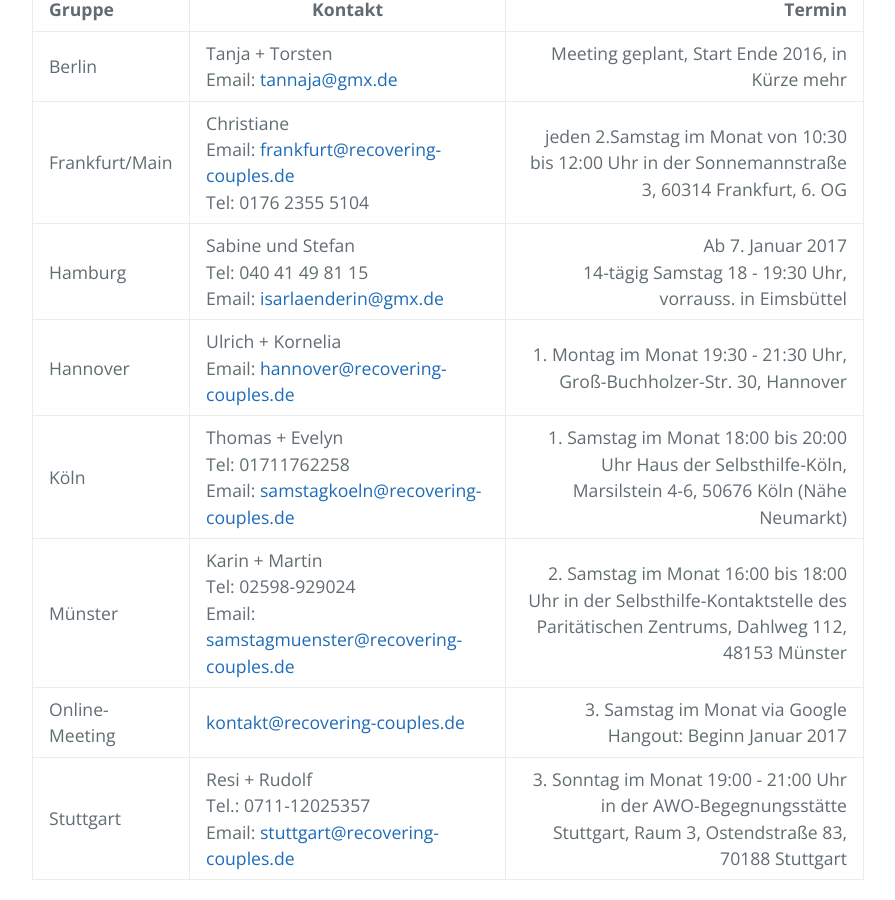
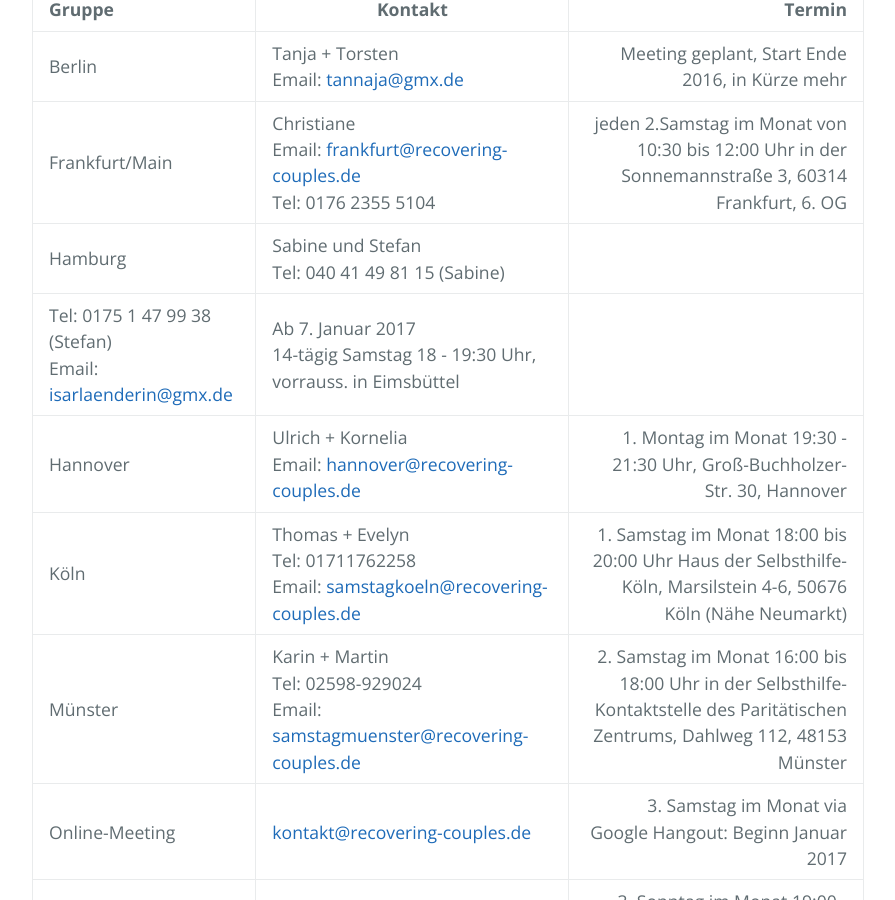
Before and after one commit to rcadeutschland/rcadeutschland.github.io, a Jekyll site: the page built from Gruppen.MD, in a window 1280 px wide and 900 px high, scrolled down 454 px. Shown: the whole window, without its empty margins (192-1087 px from the left). Built offline with Jekyll 4.4.1, drawn with Linux system fonts in a browser that asks for light colours; nearby versions of some CDN libraries.

Commit message:
Update Gruppen.MD

```diff
--- a/Gruppen.MD
+++ b/Gruppen.MD
@@ -8,7 +8,8 @@
 |:------ | ------- | ---------------------------: |
 | Berlin | Tanja + Torsten<br>Email: <tannaja@gmx.de> | Meeting geplant, Start Ende 2016, in Kürze mehr |
 | Frankfurt/Main | Christiane<br>Email: <frankfurt@recovering-couples.de><br>Tel: 0176 2355 5104 | jeden 2.Samstag im Monat  von 10:30 bis 12:00 Uhr  in der Sonnemannstraße 3, 60314 Frankfurt, 6. OG |
-| Hamburg | Sabine und Stefan<br>Tel: 040 41 49 81 15<br>Email: <isarlaenderin@gmx.de>| Ab 7. Januar 2017<br>14-tägig Samstag 18 - 19:30 Uhr, vorrauss. in Eimsbüttel |
+| Hamburg | Sabine und Stefan<br>Tel: 040 41 49 81 15 (Sabine)<br>
+Tel: 0175 1 47 99 38 (Stefan)<br>Email: <isarlaenderin@gmx.de> | Ab 7. Januar 2017<br>14-tägig Samstag 18 - 19:30 Uhr, vorrauss. in Eimsbüttel |
 | Hannover | Ulrich + Kornelia<br>Email: <hannover@recovering-couples.de> | 1. Montag im Monat 19:30 - 21:30 Uhr,  Groß-Buchholzer-Str. 30, Hannover |
 | Köln | Thomas + Evelyn<br>Tel: 01711762258<br>Email: <samstagkoeln@recovering-couples.de> | 1. Samstag im Monat 18:00 bis 20:00 Uhr Haus der Selbsthilfe-Köln, Marsilstein 4-6, 50676 Köln (Nähe Neumarkt) |
 | Münster | Karin + Martin<br>Tel: 02598-929024<br>Email: <samstagmuenster@recovering-couples.de> | 2. Samstag im Monat 16:00 bis 18:00 Uhr  in der Selbsthilfe-Kontaktstelle des Paritätischen Zentrums, Dahlweg 112, 48153 Münster |
```
